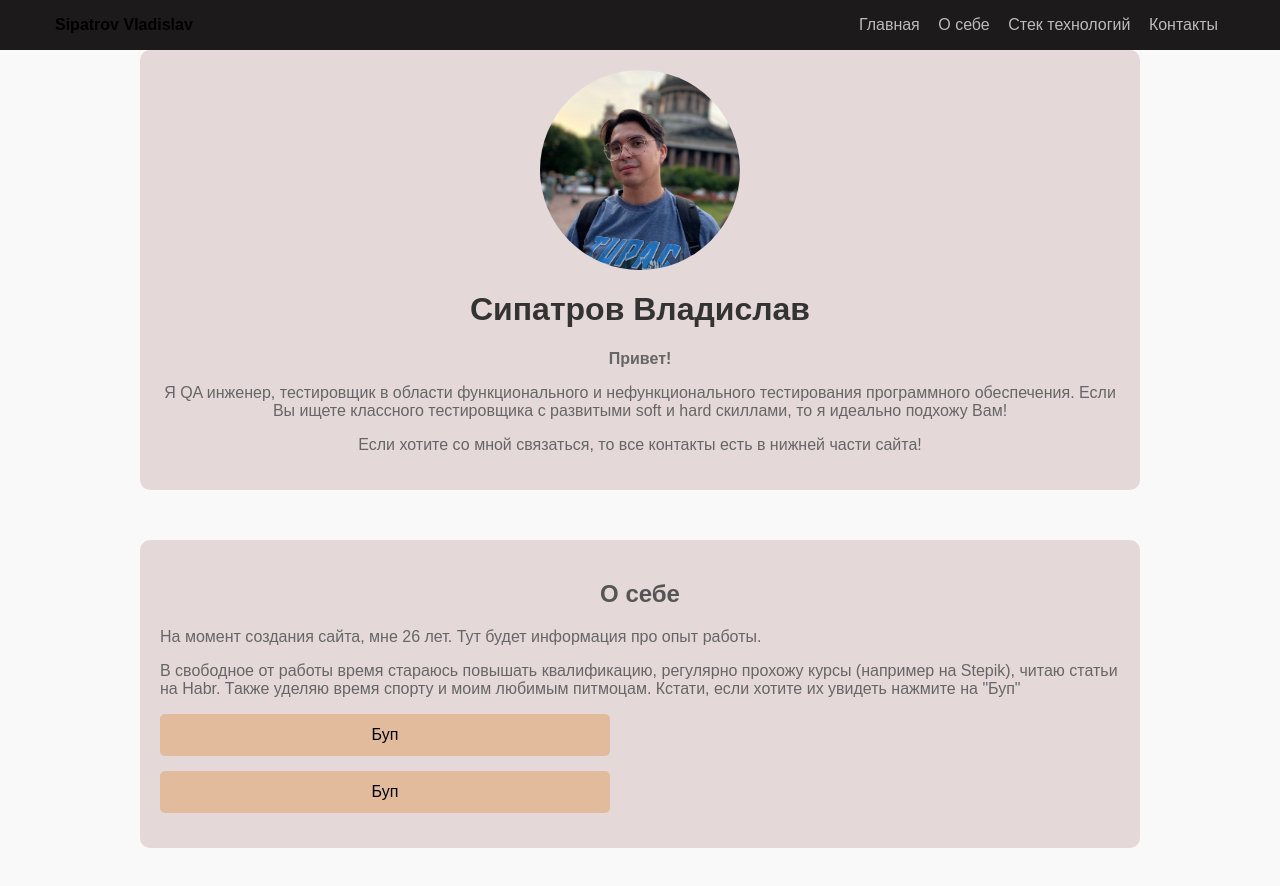
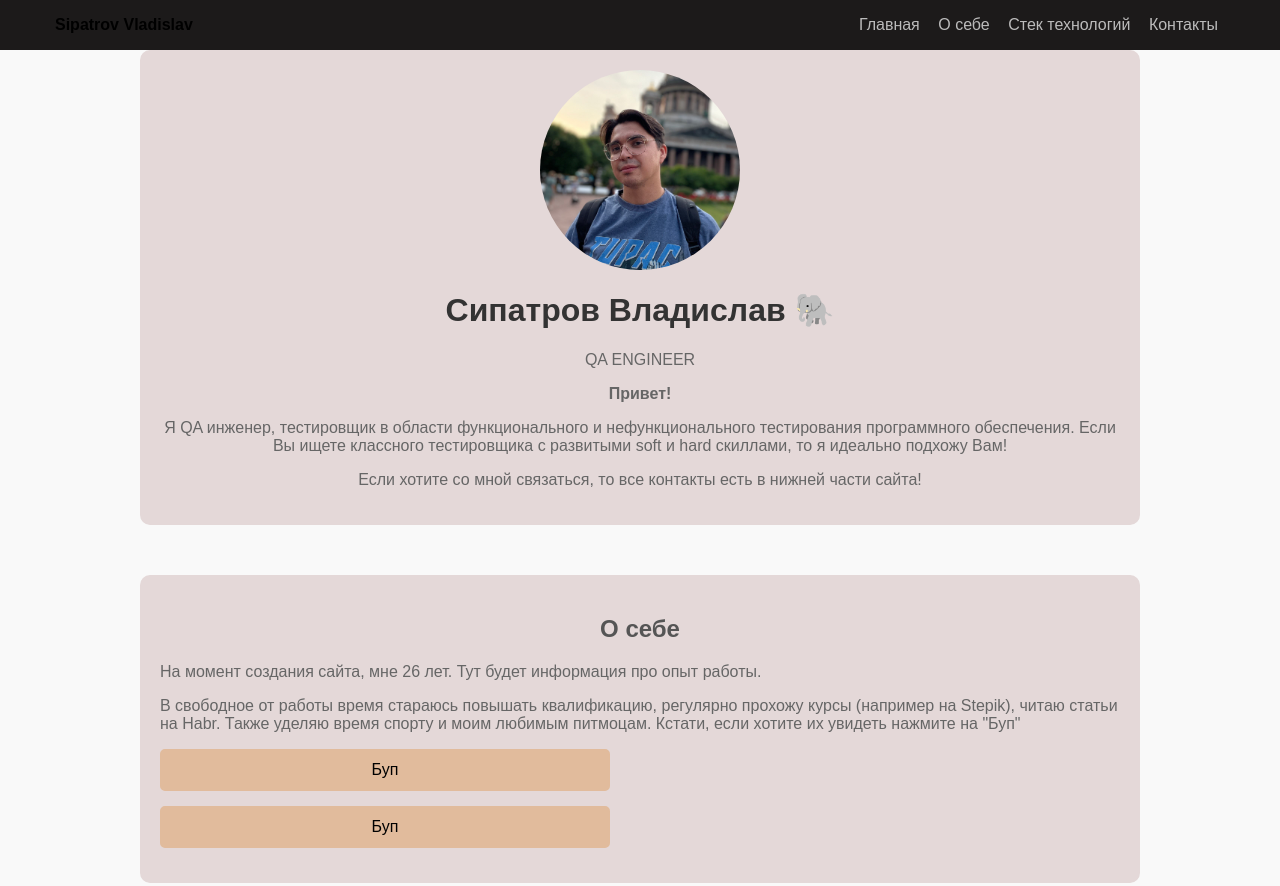
Before and after one commit to Vladislav-Sipatrov-QA/Vladislav-Sipatrov-QA.github.io, a plain HTML site: page index.html in a window 1280 px wide. Shown: the top 886 px of the page. Drawn offline with Linux system fonts and the light colour scheme.

Commit message:
Новые изменения

```diff
--- a/index.html
+++ b/index.html
@@ -39,7 +39,8 @@
 <body style="background-image: url('bg.jpg'); background-size: cover;">
     <div class="container" id="home">
         <div class="avatar"></div>
-        <h1>Сипатров Владислав</h1>
+        <h1>Сипатров Владислав 🐘</h1>
+        <p> QA ENGINEER</p>
         <p style="font-weight: bold;">Привет!<p>
         <p>Я QA инженер, тестировщик в области функционального и нефункционального тестирования программного обеспечения. Если Вы ищете классного тестировщика с развитыми soft и hard скиллами, то я идеально подхожу Вам!
         <p>Если хотите со мной связаться, то все контакты есть в нижней части сайта!</p>
```
